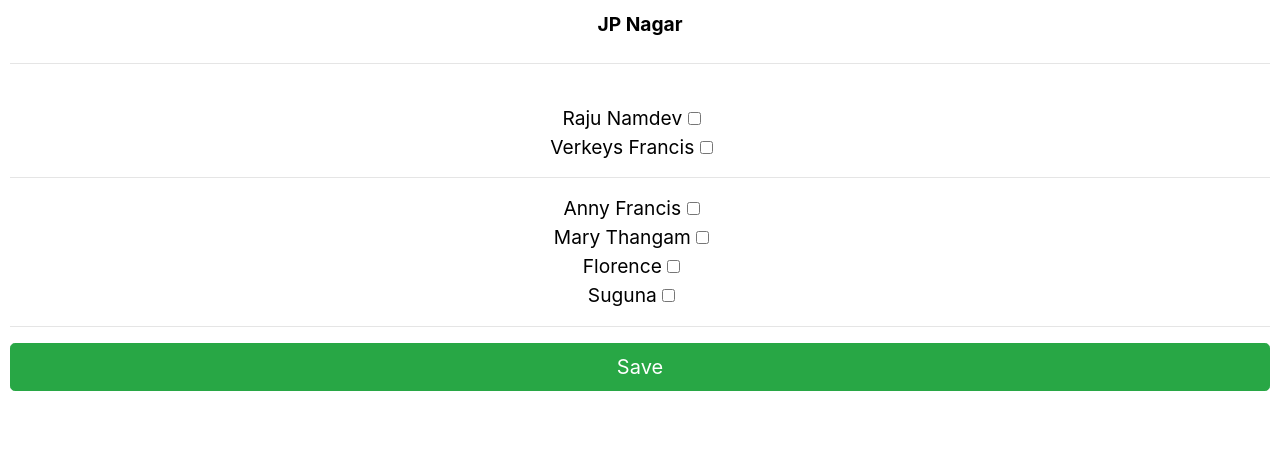
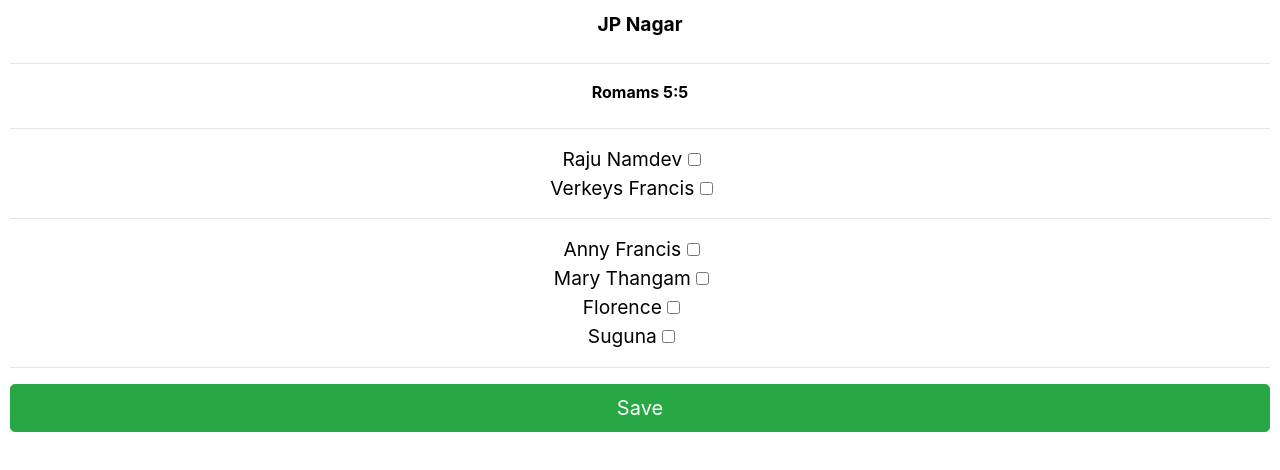
Before and after one commit to verfran/21msin21, a React (Create React App) app: page /memoryscripturescore in a window 1280 px wide. Shown: the top 470 px of the page. Built offline with nearby package versions, Linux system fonts and the light colour scheme.

Commit message:
score card changes

```diff
--- a/src/Score.js
+++ b/src/Score.js
@@ -7,8 +7,6 @@ const bodyStyle = {
     textAlign: 'center',
 }
 
-const textSize = { fontSize: '20px' }
-
 const Score = (props) => {
 
     return (
@@ -17,7 +15,10 @@ const Score = (props) => {
                 <big><b>JP Nagar</b></big>
             </Label>
             <hr/>
-            <br />
+            <Label>
+                <b>Romams 5:5</b>
+            </Label>
+            <hr/>
             <FormGroup check inline>
                 <Label check>
                     <big>Raju Namdev   </big><Input type="checkbox" />
--- a/src/TitleCard.js
+++ b/src/TitleCard.js
@@ -4,7 +4,6 @@ import { CardBody, CardTitle, Card } from 'reactstrap';
 const bodyStyle = {
     color: 'black',
     textAlign: 'center',
-    whiteSpace: 'nowrap',
 }
 
 const TitleCard = (props) => {
@@ -13,7 +12,7 @@ const TitleCard = (props) => {
         <div>
             <Card>
                 <CardBody style={bodyStyle} >
-                    <CardTitle><h3>30 Memory Scripture challenge</h3></CardTitle>
+                    <CardTitle><h4>30 Memory Scripture challenge</h4></CardTitle>
                 </CardBody>
             </Card>
         </div>
```
Also changed, not shown: 2 other files (tests, documents, lock files or other folders).
